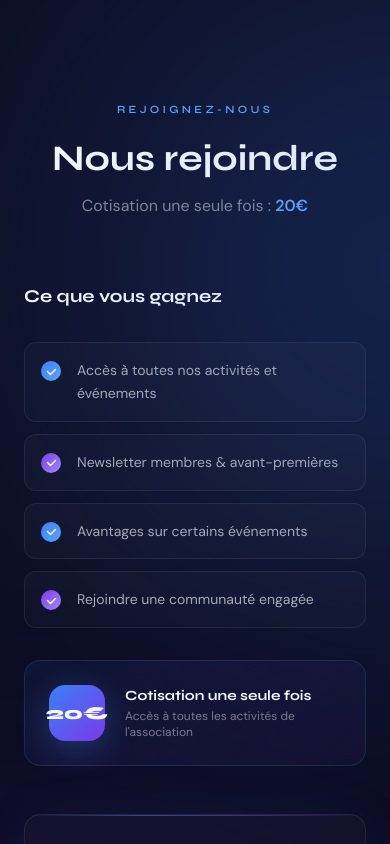
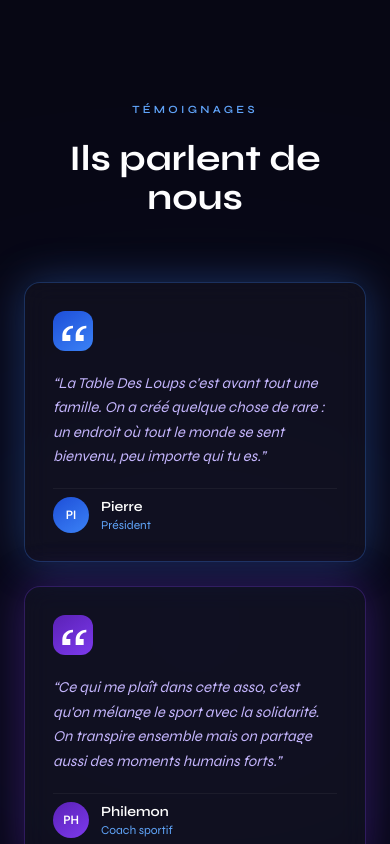
Before and after one commit to Corentincode07/table-des-loups, a Next.js app: page / in a window 390 px wide. Shown: the part 7060-7904 px from the top of the page. Built offline with nearby package versions, Linux system fonts and the light colour scheme.

Commit message:
ajout section témoignages

```diff
--- a/app/page.tsx
+++ b/app/page.tsx
@@ -4,6 +4,7 @@ import About from "@/components/About";
 import Events from "@/components/Events";
 import Activities from "@/components/Activities";
 import Team from "@/components/Team";
+import Testimonials from "@/components/Testimonials";
 import Join from "@/components/Join";
 import Footer from "@/components/Footer";
 import BackToTop from "@/components/BackToTop";
@@ -18,6 +19,7 @@ export default function Home() {
         <Events />
         <Activities />
         <Team />
+<Testimonials />
 <Join />
       </main>
       <Footer />
--- /dev/null
+++ b/components/Testimonials.tsx
@@ -0,0 +1,154 @@
+"use client";
+
+import { motion, type Variants } from "framer-motion";
+
+const containerVariants: Variants = {
+  hidden: {},
+  visible: { transition: { staggerChildren: 0.12 } },
+};
+
+const cardVariants: Variants = {
+  hidden: { opacity: 0, y: 24 },
+  visible: {
+    opacity: 1,
+    y: 0,
+    transition: { duration: 0.6, ease: [0.22, 1, 0.36, 1] as const },
+  },
+};
+
+const testimonials = [
+  {
+    name: "Pierre",
+    role: "Président",
+    text: "La Table Des Loups c'est avant tout une famille. On a créé quelque chose de rare : un endroit où tout le monde se sent bienvenu, peu importe qui tu es.",
+    gradient: "linear-gradient(145deg, #1D4ED8, #3B82F6)",
+    glow: "rgba(59,130,246,0.35)",
+    border: "rgba(59,130,246,0.3)",
+  },
+  {
+    name: "Philemon",
+    role: "Coach sportif",
+    text: "Ce qui me plaît dans cette asso, c'est qu'on mélange le sport avec la solidarité. On transpire ensemble mais on partage aussi des moments humains forts.",
+    gradient: "linear-gradient(145deg, #5B21B6, #7C3AED)",
+    glow: "rgba(124,58,237,0.35)",
+    border: "rgba(124,58,237,0.3)",
+  },
+  {
+    name: "Valentine",
+    role: "Secrétaire",
+    text: "J'ai rejoint l'asso pour donner de mon temps et j'ai reçu bien plus en retour. C'est exactement le genre de projet qui manquait à Nomeny.",
+    gradient: "linear-gradient(145deg, #1E40AF, #60A5FA)",
+    glow: "rgba(96,165,250,0.35)",
+    border: "rgba(96,165,250,0.3)",
+  },
+];
+
+const QuoteIcon = () => (
+  <svg width="32" height="32" viewBox="0 0 32 32" fill="none" aria-hidden="true">
+    <path
+      d="M9.333 20c0-3.682 2.985-6.667 6.667-6.667V10.667C9.671 10.667 5.333 15.004 5.333 20.667V26h8V20H9.333zM22.667 20c0-3.682 2.985-6.667 6.666-6.667V10.667c-6.328 0-10.666 4.337-10.666 10v5.333h8V20h-4z"
+      fill="currentColor"
+    />
+  </svg>
+);
+
+export default function Testimonials() {
+  return (
+    <section
+      id="temoignages"
+      className="relative py-32 px-6 overflow-hidden"
+      style={{ background: "#070714" }}
+      aria-labelledby="testimonials-heading"
+    >
+      {/* Section divider */}
+      <div className="absolute top-0 inset-x-0 section-divider" aria-hidden="true" />
+
+      {/* Background glow */}
+      <div
+        className="absolute top-1/2 left-1/2 -translate-x-1/2 -translate-y-1/2 w-[800px] h-[400px] rounded-full blur-[200px] opacity-[0.06] pointer-events-none"
+        style={{ background: "radial-gradient(ellipse, #3B82F6, #7C3AED)" }}
+        aria-hidden="true"
+      />
+
+      <div className="max-w-6xl mx-auto">
+        {/* Header */}
+        <motion.div
+          initial={{ opacity: 0, y: 20 }}
+          whileInView={{ opacity: 1, y: 0 }}
+          viewport={{ once: true }}
+          transition={{ duration: 0.65, ease: [0.22, 1, 0.36, 1] as const }}
+          className="text-center mb-16"
+        >
+          <span className="inline-block text-[11px] font-semibold tracking-[0.3em] uppercase text-[#60A5FA] mb-5 font-[family-name:var(--font-syne)]">
+            Témoignages
+          </span>
+          <h2
+            id="testimonials-heading"
+            className="text-4xl md:text-5xl font-bold text-white font-[family-name:var(--font-playfair)] leading-[1.1]"
+          >
+            Ils parlent de nous
+          </h2>
+        </motion.div>
+
+        {/* Cards */}
+        <motion.div
+          initial="hidden"
+          whileInView="visible"
+          viewport={{ once: true, margin: "-60px" }}
+          variants={containerVariants}
+          className="grid grid-cols-1 md:grid-cols-3 gap-6"
+        >
+          {testimonials.map((t) => (
+            <motion.div
+              key={t.name}
+              variants={cardVariants}
+              whileHover={{ y: -6, scale: 1.02 }}
+              transition={{ type: "spring", stiffness: 300, damping: 24 }}
+              className="flex flex-col gap-5 p-7 rounded-2xl"
+              style={{
+                background: "rgba(255,255,255,0.03)",
+                border: `1px solid ${t.border}`,
+                boxShadow: `0 0 40px ${t.glow}, 0 1px 16px rgba(0,0,0,0.2)`,
+                backdropFilter: "blur(12px)",
+              }}
+            >
+              {/* Quote icon */}
+              <div
+                className="w-10 h-10 rounded-xl flex items-center justify-center flex-shrink-0"
+                style={{ background: t.gradient, color: "white" }}
+              >
+                <QuoteIcon />
+              </div>
+
+              {/* Text */}
+              <p
+                className="text-[#C4B5FD] text-[15px] leading-relaxed flex-1 font-[family-name:var(--font-syne)]"
+                style={{ fontStyle: "italic" }}
+              >
+                &ldquo;{t.text}&rdquo;
+              </p>
+
+              {/* Author */}
+              <div className="flex items-center gap-3 pt-2 border-t border-white/5">
+                <div
+                  className="w-9 h-9 rounded-full flex items-center justify-center text-white text-xs font-bold flex-shrink-0"
+                  style={{ background: t.gradient }}
+                >
+                  {t.name.slice(0, 2).toUpperCase()}
+                </div>
+                <div>
+                  <p className="text-white text-sm font-semibold font-[family-name:var(--font-syne)]">
+                    {t.name}
+                  </p>
+                  <p className="text-[#60A5FA] text-xs font-[family-name:var(--font-syne)]">
+                    {t.role}
+                  </p>
+                </div>
+              </div>
+            </motion.div>
+          ))}
+        </motion.div>
+      </div>
+    </section>
+  );
+}
```
